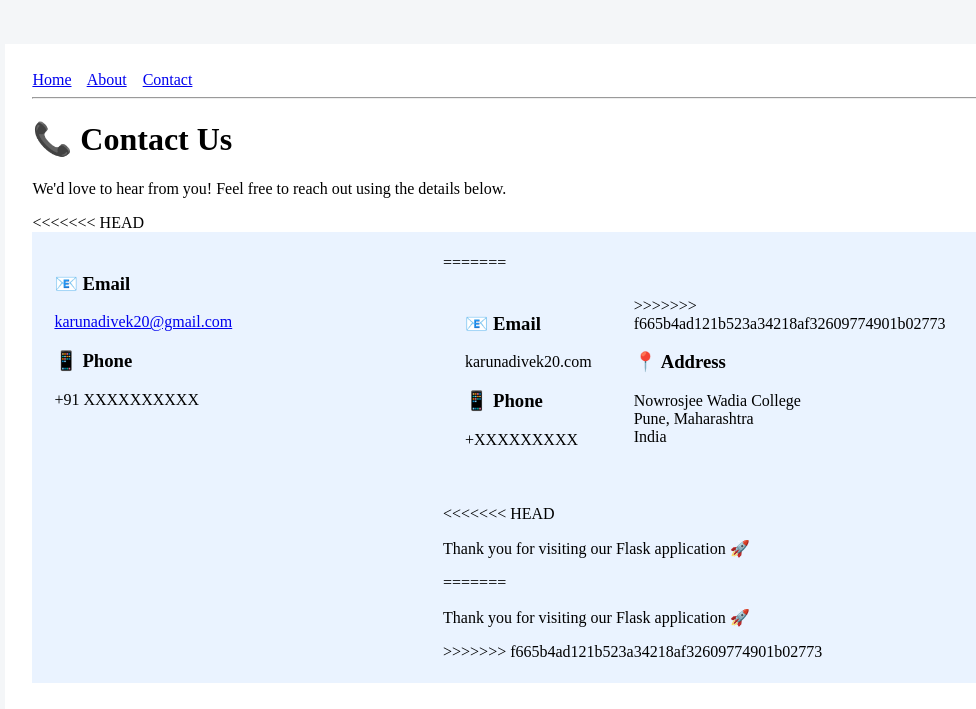
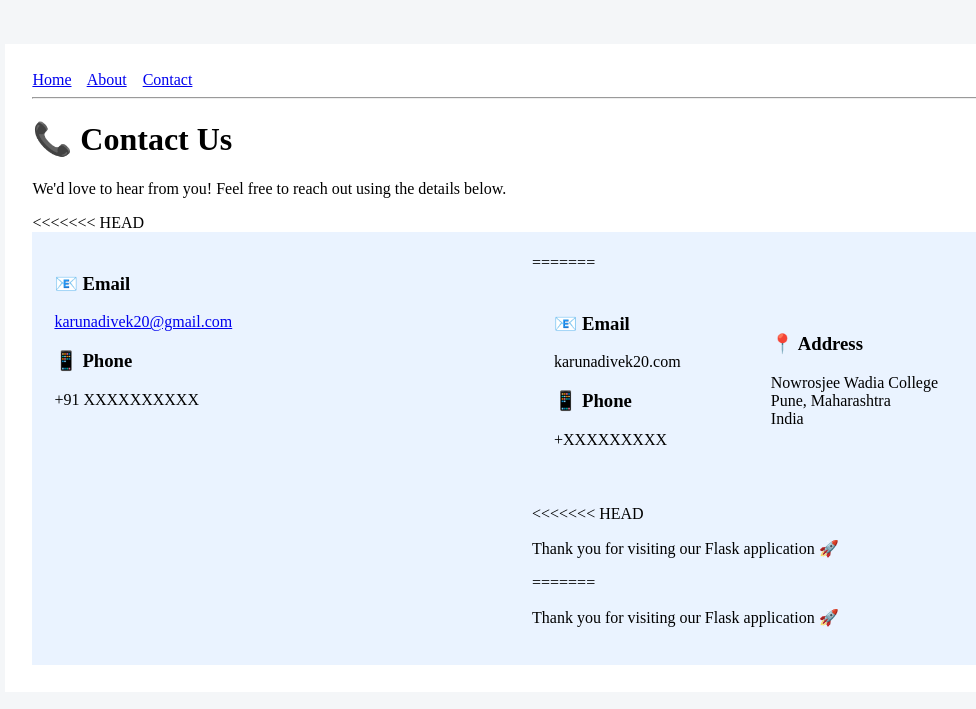
Before and after one commit to karunadivekar/python-Flask_basics, a Flask app: template flask-basics/part-2/templates/contact.html in a window 1280 px wide. Shown: the top 709 px of the page, without its empty margins (129-1105 px from the left). Run offline with Flask 3, Linux system fonts and the light colour scheme; the template is opened without the code that fills it, so the values that code supplies are empty.

Commit message:
Resolved merge conflict

```diff
--- a/flask-basics/part-2/templates/contact.html
+++ b/flask-basics/part-2/templates/contact.html
@@ -56,7 +56,7 @@
                     </td>
 
                     <td width="50%">
->>>>>>> f665b4ad121b523a34218af32609774901b02773
+
                         <h3>📍 Address</h3>
                         <p>
                             Nowrosjee Wadia College<br>
@@ -75,7 +75,6 @@
             <p>
                 Thank you for visiting our Flask application 🚀
             </p>
->>>>>>> f665b4ad121b523a34218af32609774901b02773
 
         </td>
     </tr>
```
